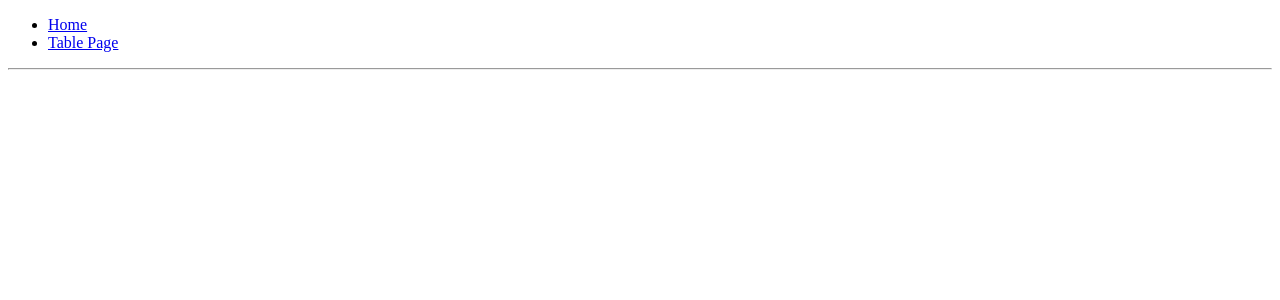
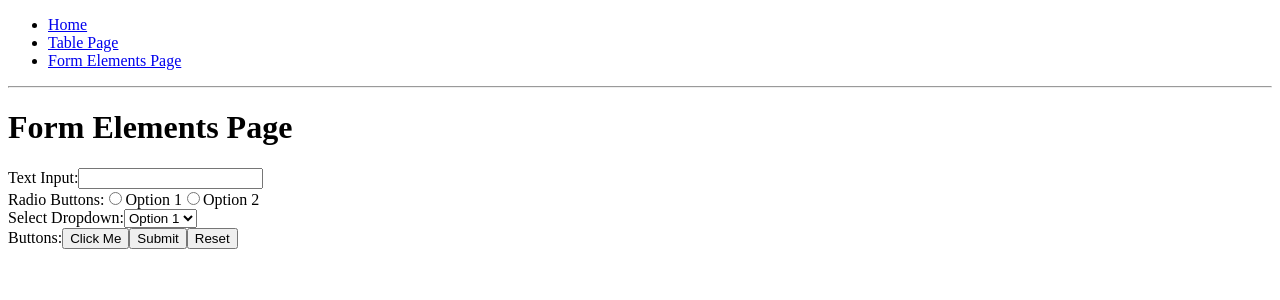
Before and after one commit to icchigoo/hello-world-app, a React (Create React App) app: page /form-elements in a window 1280 px wide. Before the commit this address had no page. Shown: the top 300 px of the page. Built offline with nearby package versions, Linux system fonts and the light colour scheme.

Commit message:
Form element page

```diff
--- a/src/App.js
+++ b/src/App.js
@@ -1,22 +1,23 @@
-import React, { useState } from 'react';
-import { useNavigate } from 'react-router-dom';
-import { Routes, Route, Link } from 'react-router-dom';
-import TablePage from './TablePage';
+import React, { useState } from "react";
+import { useNavigate } from "react-router-dom";
+import { Routes, Route, Link } from "react-router-dom";
+import TablePage from "./TablePage";
+import FormElementsPage from "./FormElementsPage";
 
 function App() {
   const navigate = useNavigate();
-  const [username, setUsername] = useState('');
-  const [password, setPassword] = useState('');
+  const [username, setUsername] = useState("");
+  const [password, setPassword] = useState("");
   const [isAuthenticated, setIsAuthenticated] = useState(false);
 
   const handleLogin = () => {
     // Perform authentication logic (e.g., compare with hardcoded values)
-    if (username === 'user' && password === 'password') {
+    if (username === "user" && password === "password") {
       setIsAuthenticated(true);
-      navigate('/table'); // Navigate to the table page on successful login
+      navigate("/table"); // Navigate to the table page on successful login
     } else {
       setIsAuthenticated(false);
-      alert('Invalid credentials. Please try again.');
+      alert("Invalid credentials. Please try again.");
     }
   };
 
@@ -37,19 +38,40 @@ function App() {
         <li>
           <Link to="/table">Table Page</Link>
         </li>
+        <li>
+          <Link to="/form-elements">Form Elements Page</Link>{" "}
+        </li>
       </ul>
 
       <hr />
 
       <Routes>
-        <Route path="/" element={<Home username={username} isAuthenticated={isAuthenticated} handleUsernameChange={handleUsernameChange} handlePasswordChange={handlePasswordChange} handleLogin={handleLogin} />} />
+        <Route
+          path="/"
+          element={
+            <Home
+              username={username}
+              isAuthenticated={isAuthenticated}
+              handleUsernameChange={handleUsernameChange}
+              handlePasswordChange={handlePasswordChange}
+              handleLogin={handleLogin}
+            />
+          }
+        />
         <Route path="/table" element={<TablePage />} />
+        <Route path="/form-elements" element={<FormElementsPage />} />{" "}
       </Routes>
     </div>
   );
 }
 
-function Home({ username, isAuthenticated, handleUsernameChange, handlePasswordChange, handleLogin }) {
+function Home({
+  username,
+  isAuthenticated,
+  handleUsernameChange,
+  handlePasswordChange,
+  handleLogin,
+}) {
   // Remove the 'password' state from here
   return (
     <div>
@@ -79,5 +101,4 @@ function Home({ username, isAuthenticated, handleUsernameChange, handlePasswordC
   );
 }
 
-
 export default App;
--- /dev/null
+++ b/src/FormElementsPage.js
@@ -0,0 +1,74 @@
+import React, { useState } from 'react';
+
+function FormElementsPage() {
+  const [textInput, setTextInput] = useState('');
+  const [radioValue, setRadioValue] = useState('');
+  const [selectValue, setSelectValue] = useState('');
+
+  const handleTextInputChange = (e) => {
+    setTextInput(e.target.value);
+  };
+
+  const handleRadioChange = (e) => {
+    setRadioValue(e.target.value);
+  };
+
+  const handleSelectChange = (e) => {
+    setSelectValue(e.target.value);
+  };
+
+  return (
+    <div>
+      <h1>Form Elements Page</h1>
+
+      {/* Text Input */}
+      <div>
+        <label>Text Input:</label>
+        <input type="text" value={textInput} onChange={handleTextInputChange} />
+      </div>
+
+      {/* Radio Buttons */}
+      <div>
+        <label>Radio Buttons:</label>
+        <label>
+          <input
+            type="radio"
+            value="Option 1"
+            checked={radioValue === "Option 1"}
+            onChange={handleRadioChange}
+          />
+          Option 1
+        </label>
+        <label>
+          <input
+            type="radio"
+            value="Option 2"
+            checked={radioValue === "Option 2"}
+            onChange={handleRadioChange}
+          />
+          Option 2
+        </label>
+      </div>
+
+      {/* Select Dropdown */}
+      <div>
+        <label>Select Dropdown:</label>
+        <select value={selectValue} onChange={handleSelectChange}>
+          <option value="Option 1">Option 1</option>
+          <option value="Option 2">Option 2</option>
+          <option value="Option 3">Option 3</option>
+        </select>
+      </div>
+
+      {/* Buttons */}
+      <div>
+        <label>Buttons:</label>
+        <button onClick={() => alert("Button clicked")}>Click Me</button>
+        <input type="submit" value="Submit" />
+        <input type="reset" value="Reset" />
+      </div>
+    </div>
+  );
+}
+
+export default FormElementsPage;
```
